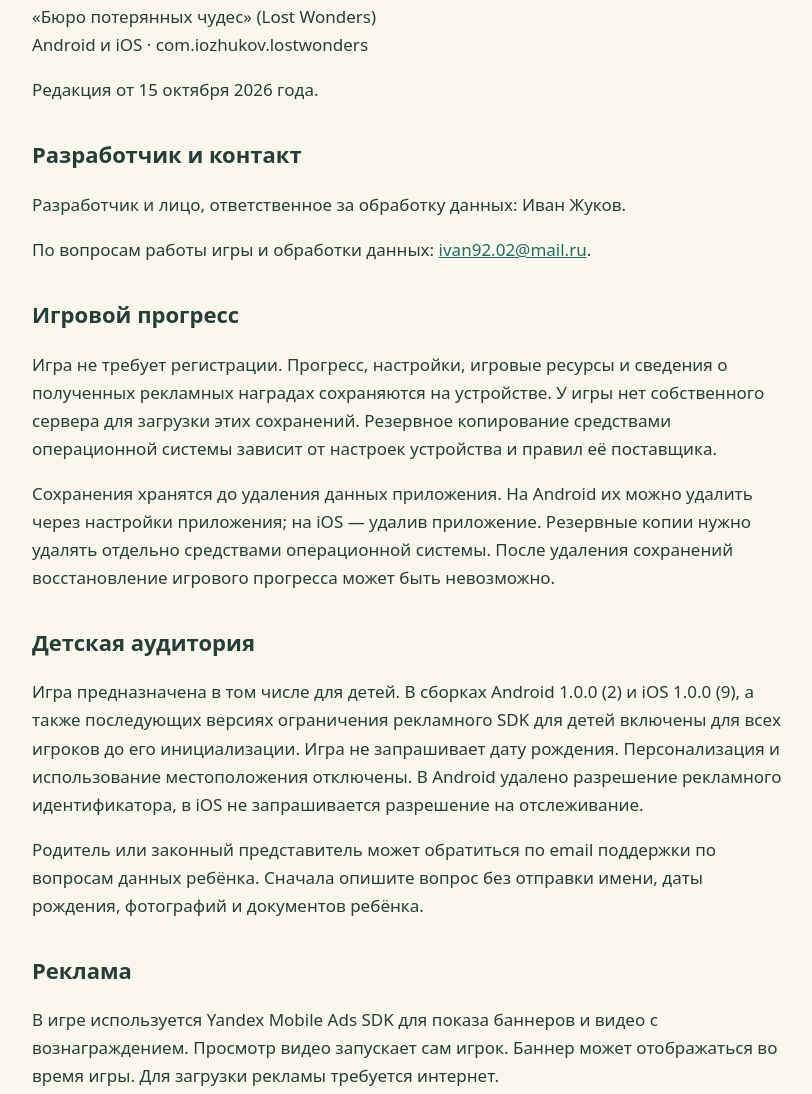
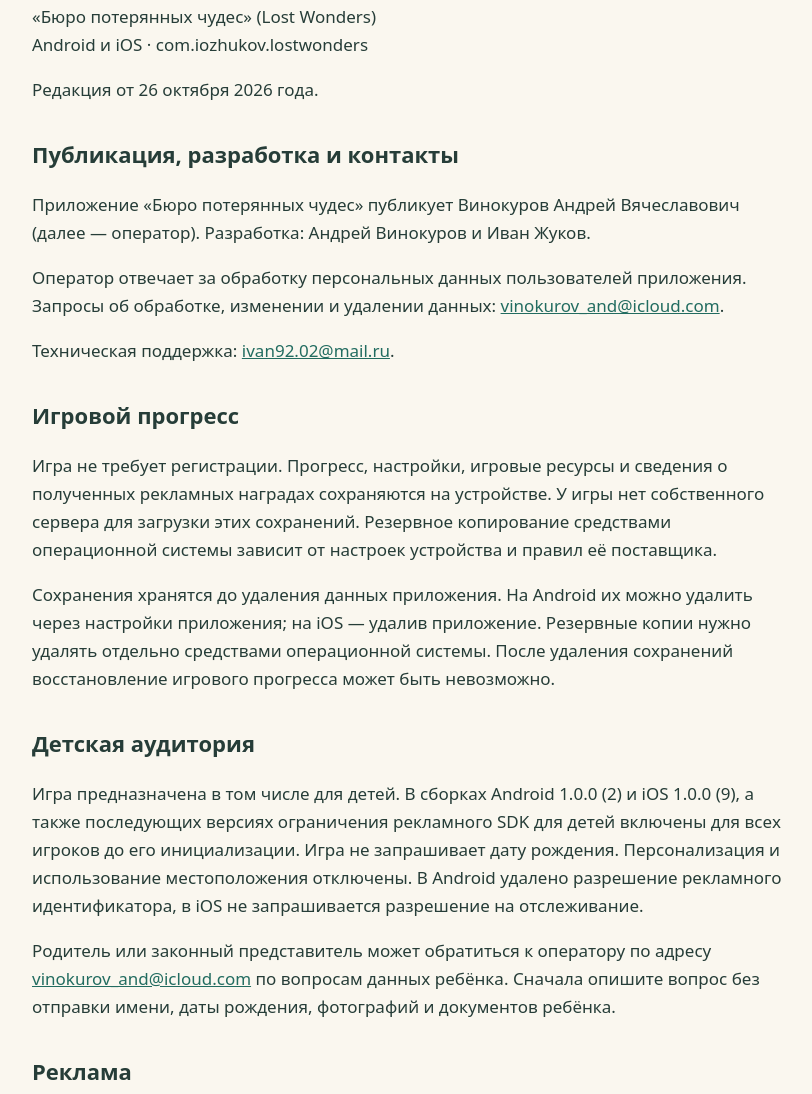
Before and after one commit to snuff4uk/lost-wonders-support, a plain HTML site: page index.html in a window 1280 px wide. Shown: the part 113-1207 px from the top of the page, without its empty margins (228-1040 px from the left). Drawn offline with Linux system fonts and the light colour scheme.

Commit message:
Update publisher and privacy operator

```diff
--- a/index.html
+++ b/index.html
@@ -12,27 +12,26 @@
 <main>
 <h1>Политика конфиденциальности</h1>
 <p>«Бюро потерянных чудес» (Lost Wonders)<br>Android и iOS · com.iozhukov.lostwonders</p>
-<p>Редакция от 15 октября 2026 года.</p>
-<h2>Разработчик и контакт</h2>
-<p>Разработчик и лицо, ответственное за обработку данных: Иван Жуков.</p>
-<p>По вопросам работы игры и обработки данных: <a href="mailto:ivan92.02@mail.ru">ivan92.02@mail.ru</a>.</p>
+<p>Редакция от 26 октября 2026 года.</p>
+<h2>Публикация, разработка и контакты</h2>
+<p>Приложение «Бюро потерянных чудес» публикует Винокуров Андрей Вячеславович (далее — оператор). Разработка: Андрей Винокуров и Иван Жуков.</p><p>Оператор отвечает за обработку персональных данных пользователей приложения. Запросы об обработке, изменении и удалении данных: <a href="mailto:vinokurov_and@icloud.com">vinokurov_and@icloud.com</a>.</p><p>Техническая поддержка: <a href="mailto:ivan92.02@mail.ru">ivan92.02@mail.ru</a>.</p>
 <h2>Игровой прогресс</h2>
 <p>Игра не требует регистрации. Прогресс, настройки, игровые ресурсы и сведения о полученных рекламных наградах сохраняются на устройстве. У игры нет собственного сервера для загрузки этих сохранений. Резервное копирование средствами операционной системы зависит от настроек устройства и правил её поставщика.</p>
 <p>Сохранения хранятся до удаления данных приложения. На Android их можно удалить через настройки приложения; на iOS — удалив приложение. Резервные копии нужно удалять отдельно средствами операционной системы. После удаления сохранений восстановление игрового прогресса может быть невозможно.</p>
 <h2>Детская аудитория</h2>
 <p>Игра предназначена в том числе для детей. В сборках Android 1.0.0 (2) и iOS 1.0.0 (9), а также последующих версиях ограничения рекламного SDK для детей включены для всех игроков до его инициализации. Игра не запрашивает дату рождения. Персонализация и использование местоположения отключены. В Android удалено разрешение рекламного идентификатора, в iOS не запрашивается разрешение на отслеживание.</p>
-<p>Родитель или законный представитель может обратиться по email поддержки по вопросам данных ребёнка. Сначала опишите вопрос без отправки имени, даты рождения, фотографий и документов ребёнка.</p>
+<p>Родитель или законный представитель может обратиться к оператору по адресу <a href="mailto:vinokurov_and@icloud.com">vinokurov_and@icloud.com</a> по вопросам данных ребёнка. Сначала опишите вопрос без отправки имени, даты рождения, фотографий и документов ребёнка.</p>
 <h2>Реклама</h2>
 <p>В игре используется Yandex Mobile Ads SDK для показа баннеров и видео с вознаграждением. Просмотр видео запускает сам игрок. Баннер может отображаться во время игры. Для загрузки рекламы требуется интернет.</p>
 <p>При работе рекламного сервиса могут обрабатываться IP-адрес, технические сведения об устройстве и приложении, доступные идентификаторы устройства и рекламные идентификаторы, а также сведения о запросах и показах рекламы. Эти данные нужны рекламному сервису для доставки и учёта рекламы, её технической работы и защиты от недействительной активности. Доступность идентификаторов зависит от платформы, разрешений и настроек устройства.</p>
 <p>Игра не передаёт рекламному SDK имя, email или игровой профиль для настройки рекламы. В текущей версии согласие на персонализацию и использование местоположения не передаётся как полученное. Это не означает полного отсутствия обработки технических данных рекламным сервисом.</p>
-<p>Условия обработки, сроки хранения и порядок реализации прав в отношении данных Яндекса описаны в <a href="https://yandex.ru/legal/confidential/">политике конфиденциальности Яндекса</a>. Разработчик игры не управляет хранилищами рекламного сервиса и не может самостоятельно удалить из них данные. Вопросы об обработке данных Яндексом можно направить через контакты в его политике.</p>
+<p>Условия обработки, сроки хранения и порядок реализации прав в отношении данных Яндекса описаны в <a href="https://yandex.ru/legal/confidential/">политике конфиденциальности Яндекса</a>. Оператор не управляет хранилищами рекламного сервиса и не может самостоятельно удалить из них данные. Вопросы об обработке данных Яндексом можно направить через контакты в его политике.</p>
 <p>Управлять рекламным идентификатором и доступными ограничениями отслеживания можно в настройках конфиденциальности устройства. Возможности зависят от версии операционной системы.</p>
 <h2>Разрешения устройства</h2>
 <p>Игра не запрашивает доступ к контактам, камере, микрофону и точной геолокации. Android-версия использует интернет, сведения о доступности сети и вибрацию. Начиная со сборки 1.0.0 (2) разрешение рекламного идентификатора удалено.</p>
 <h2>Обращения в поддержку</h2>
-<p>Если вы пишете в поддержку, разработчик получает адрес отправителя, текст сообщения и вложения, которые вы отправили. Эти сведения используются для ответа и решения описанной проблемы и хранятся на время её рассмотрения и последующей переписки. Не отправляйте пароли, платёжные данные и другие сведения, не нужные для решения проблемы.</p>
-<p>Запросить сведения об обработке, исправление или удаление данных обращения можно по email поддержки. Если закон требует сохранить часть сведений, в ответе будет указано основание. Обработка почты также регулируется правилами используемого почтового сервиса.</p>
+<p>Если вы пишете в поддержку, оператор получает адрес отправителя, текст сообщения и вложения, которые вы отправили. Эти сведения используются для ответа и решения описанной проблемы и хранятся на время её рассмотрения и последующей переписки. Не отправляйте пароли, платёжные данные и другие сведения, не нужные для решения проблемы.</p>
+<p>Запросить сведения об обработке, исправление или удаление данных обращения можно у оператора по адресу <a href="mailto:vinokurov_and@icloud.com">vinokurov_and@icloud.com</a>. Если закон требует сохранить часть сведений, в ответе будет указано основание. Обработка почты также регулируется правилами используемого почтового сервиса.</p>
 <h2>Обновления политики</h2>
 <p>При изменении обработки данных здесь будет опубликована обновлённая политика с датой редакции. Политика описывает обработку данных и сама по себе не заменяет согласие, если оно требуется.</p>
 </main>
```
